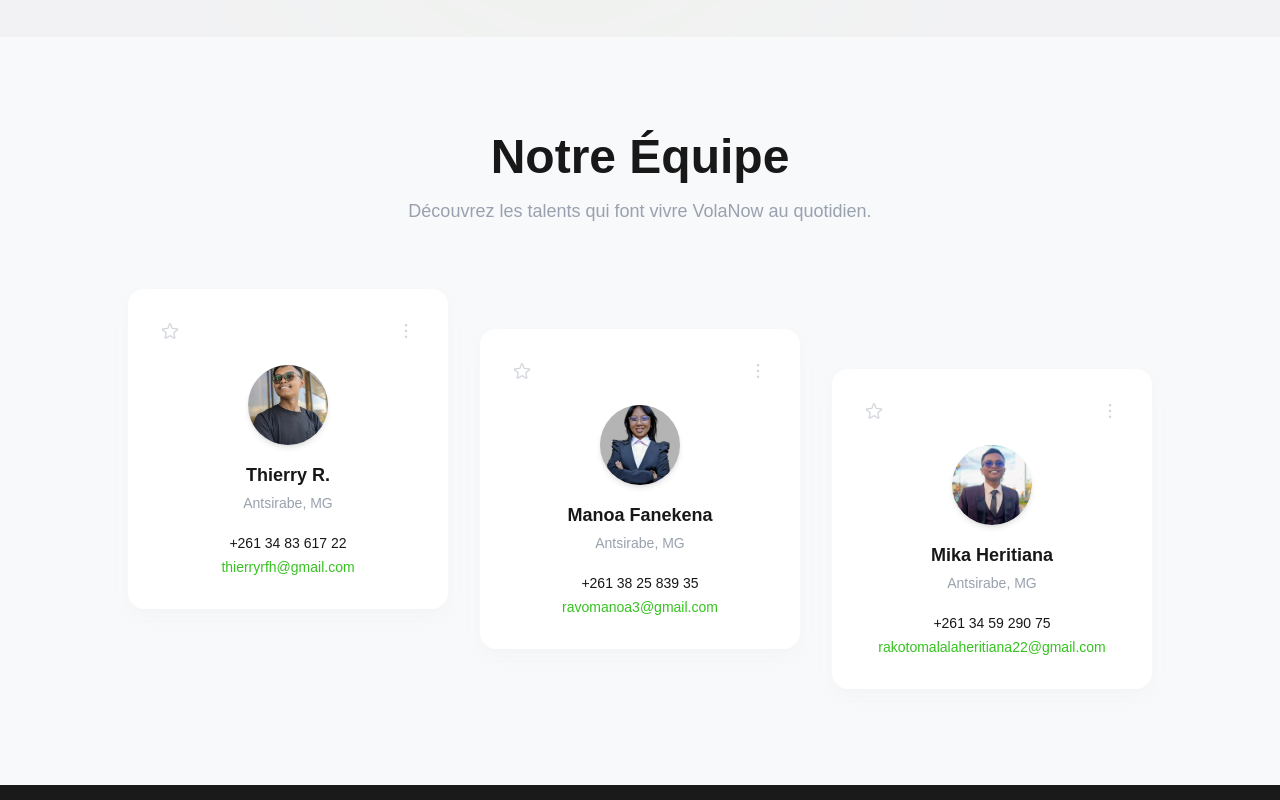
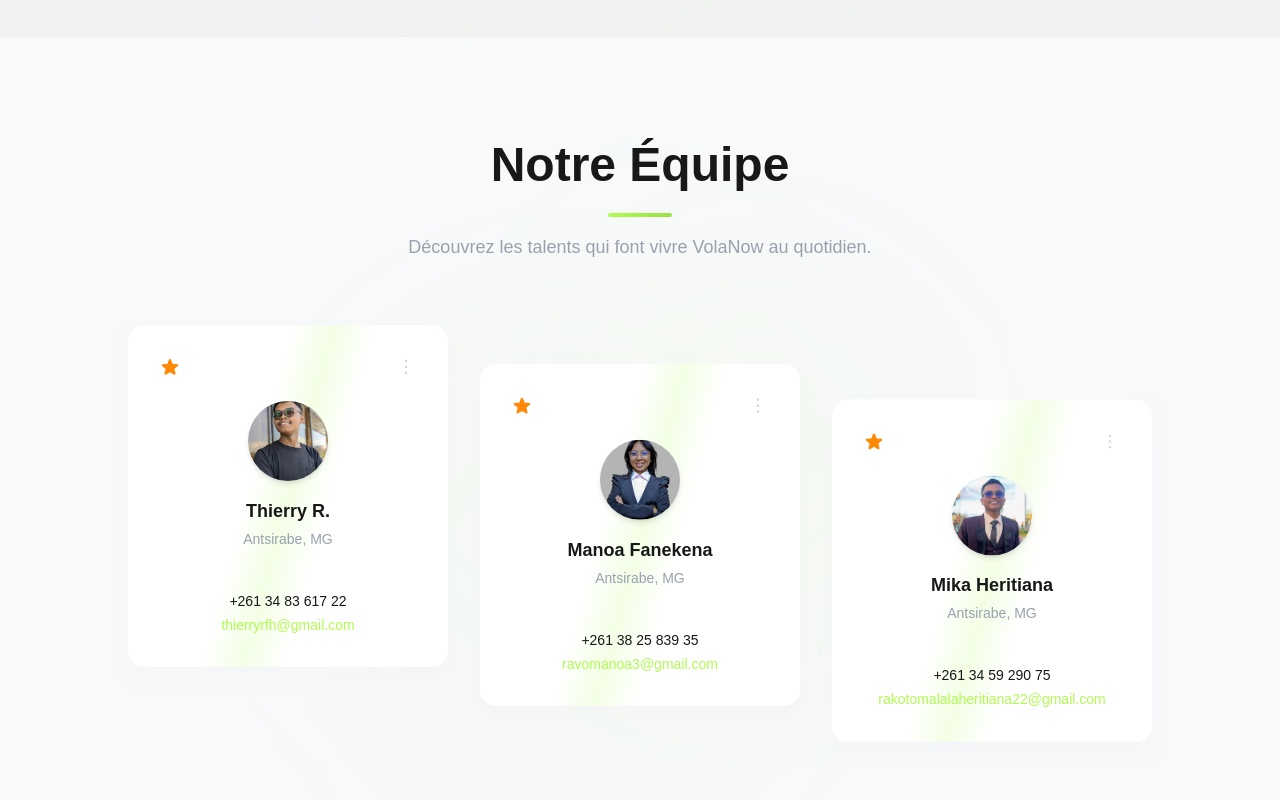
Before and after one commit to 2404mika/Website-VolaNow, a Next.js app: page / in a window 1280 px wide. Shown: the part 1440-2240 px from the top of the page. Built offline with nearby package versions, Linux system fonts and the light colour scheme; a web font is replaced by a local one.

Commit message:
About Final

```diff
--- a/src/app/globals.css
+++ b/src/app/globals.css
@@ -146,3 +146,21 @@ body {
     margin-top: -150px;
   }
 }
+
+@keyframes wave {
+  0% { transform: translateX(-100%); }
+  100% { transform: translateX(200%); }
+}
+
+@keyframes floatCard {
+  0%, 100% { transform: translateY(0); }
+  50% { transform: translateY(-8px); }
+}
+
+.animate-float-card {
+  animation: floatCard 3s ease-in-out infinite;
+}
+
+.group-hover\:animate-pause:hover {
+  animation-play-state: paused;
+}
--- a/src/components/About.tsx
+++ b/src/components/About.tsx
@@ -27,33 +27,51 @@ function useInView(threshold = 0.1) {
   return { ref, isInView };
 }
 
-interface TeamMember {
+interface TeamCardProps {
+  member: {
     name: string;
     role: string;
     location: string;
     phone: string;
     email: string;
     image: string;
+  };
+  index: number;
+  isInView: boolean;
 }
 
-function TeamCard({ member, index, isInView }: { member: TeamMember; index: number; isInView: boolean }) {
+function TeamCard({ member, index, isInView }: TeamCardProps) {
   return (
     <div
-      className={`relative bg-white rounded-2xl p-8 shadow-lg shadow-gray-100/50 transition-all duration-700 ease-[cubic-bezier(0.22,1,0.36,1)] hover:-translate-y-2 hover:shadow-xl hover:shadow-[#B0FC51]/10 ${
-        isInView ? "opacity-100 translate-y-0" : "opacity-0 translate-y-16"
+      className={`group relative cursor-pointer transition-all duration-700 animate-float-card group-hover:animate-pause ${
+        isInView ? "opacity-100 translate-y-0" : "opacity-0 translate-y-24"
       }`}
       style={{
-        transitionDelay: `${index * 150}ms`,
+        transitionDelay: `${index * 200 + 400}ms`,
         marginTop: index === 1 ? "2.5rem" : index === 2 ? "5rem" : "0",
+        animationDelay: `${index * 0.5}s`,
       }}
     >
-      <div className="flex items-start justify-between mb-6">
-        <button className="text-gray-300 hover:text-[#B0FC51] transition-colors duration-300">
-          <svg className="w-5 h-5" fill="none" viewBox="0 0 24 24" strokeWidth={1.5} stroke="currentColor">
+      <div className="relative bg-white rounded-2xl p-8 shadow-lg shadow-gray-100/50 overflow-hidden transition-all duration-500 ease-[cubic-bezier(0.34,1.56,0.64,1)] group-hover:-translate-y-3 group-hover:shadow-xl group-hover:shadow-[#B0FC51]/15">
+        {/* Permanent Wave Animation */}
+        <div className="absolute inset-0 overflow-hidden rounded-2xl pointer-events-none">
+          <div
+            className="absolute inset-0 animate-wave"
+            style={{
+              background: `linear-gradient(105deg, transparent 40%, rgba(176, 252, 81, 0.08) 45%, rgba(176, 252, 81, 0.15) 50%, rgba(176, 252, 81, 0.08) 55%, transparent 60%)`,
+            }}
+          ></div>
+        </div>
+
+        <div className="absolute bottom-0 left-0 h-[3px] bg-gradient-to-r from-[#B0FC51] to-[#9ae045] w-0 group-hover:w-full transition-all duration-700 ease-out"></div>
+
+        <div className="flex items-start justify-between mb-6 relative z-10">
+          <button className="text-orange-400 hover:text-orange-500 transition-all duration-300 hover:rotate-12 hover:scale-110 transform">
+            <svg className="w-5 h-5" fill="currentColor" viewBox="0 0 24 24" strokeWidth={1.5} stroke="currentColor">
               <path strokeLinecap="round" strokeLinejoin="round" d="M11.48 3.499a.562.562 0 011.04 0l2.125 5.111a.563.563 0 00.475.345l5.518.442c.499.04.701.663.321.988l-4.204 3.602a.563.563 0 00-.182.557l1.285 5.385a.562.562 0 01-.84.61l-4.725-2.885a.563.563 0 00-.586 0L6.982 20.54a.562.562 0 01-.84-.61l1.285-5.386a.562.562 0 00-.182-.557l-4.204-3.602a.563.563 0 01.321-.988l5.518-.442a.563.563 0 00.475-.345L11.48 3.5z" />
             </svg>
           </button>
-        <button className="text-gray-300 hover:text-[#181818] transition-colors duration-300">
+          <button className="text-gray-300 hover:text-[#181818] transition-all duration-300 hover:scale-110 transform">
             <svg className="w-5 h-5" fill="currentColor" viewBox="0 0 24 24">
               <circle cx="12" cy="5" r="1.5" />
               <circle cx="12" cy="12" r="1.5" />
@@ -62,24 +80,32 @@ function TeamCard({ member, index, isInView }: { member: TeamMember; index: numb
           </button>
         </div>
 
-      <div className="flex flex-col items-center text-center">
-        <div className="relative w-20 h-20 rounded-full overflow-hidden mb-4 shadow-md bg-gray-100">
+        <div className="flex flex-col items-center text-center relative z-10">
+          <div className="relative w-20 h-20 rounded-full overflow-hidden mb-4 shadow-md bg-gray-100 transition-all duration-500 group-hover:shadow-[#B0FC51]/30 group-hover:scale-105">
             <Image
               src={member.image}
               alt={member.name}
               width={80}
               height={80}
-            className="w-full h-full object-cover"
+              className="w-full h-full object-cover transition-transform duration-500 group-hover:scale-110"
             />
+            <div className="absolute inset-0 rounded-full ring-2 ring-[#B0FC51]/0 group-hover:ring-[#B0FC51]/40 ring-offset-2 ring-offset-white transition-all duration-500 scale-110 opacity-0 group-hover:opacity-100"></div>
           </div>
 
-        <h3 className="text-lg font-bold text-[#181818] mb-1">{member.name}</h3>
-        <p className="text-gray-400 text-sm mb-5">{member.location}</p>
+          <h3 className="text-lg font-bold text-[#181818] mb-1 transition-all duration-500 group-hover:translate-y-[-2px]">{member.name}</h3>
+          <p className="text-gray-400 text-sm mb-5 transition-colors duration-500 group-hover:text-gray-500">{member.location}</p>
 
-        <p className="text-[#181818] text-sm font-medium mb-1">{member.phone}</p>
-        <a href={`mailto:${member.email}`} className="text-[#35C21F] text-sm hover:underline transition-colors duration-300">
+          <div className="flex items-center gap-2 mb-4">
+            <div className="h-[1px] w-0 bg-[#B0FC51] group-hover:w-8 transition-all duration-700 ease-out" style={{ transitionDelay: "100ms" }}></div>
+            <div className="w-1.5 h-1.5 rounded-full bg-[#B0FC51] scale-0 group-hover:scale-100 transition-transform duration-500 ease-out" style={{ transitionDelay: "200ms" }}></div>
+            <div className="h-[1px] w-0 bg-[#B0FC51] group-hover:w-8 transition-all duration-700 ease-out" style={{ transitionDelay: "300ms" }}></div>
+          </div>
+
+          <p className="text-[#181818] text-sm font-medium mb-1 transition-colors duration-500 group-hover:text-[#B0FC51]">{member.phone}</p>
+          <a href={`mailto:${member.email}`} className="text-[#B0FC51] text-sm hover:underline transition-all duration-300 hover:text-[#9ae045] hover:translate-x-1">
             {member.email}
           </a>
+        </div>
       </div>
     </div>
   );
@@ -88,7 +114,42 @@ function TeamCard({ member, index, isInView }: { member: TeamMember; index: numb
 export default function About() {
   const aboutSection = useInView(0.15);
 
-  const team: TeamMember[] = [
+  return (
+    <section id="about" className="py-16 md:py-24 px-4 sm:px-6 lg:px-8 relative overflow-hidden bg-[#F8F9FB]">
+      <div className="absolute top-1/3 left-1/4 w-[500px] h-[500px] bg-[#B0FC51]/[0.04] rounded-full blur-[120px] pointer-events-none"></div>
+      <div className="absolute bottom-1/4 right-1/4 w-[400px] h-[400px] bg-[#B0FC51]/[0.03] rounded-full blur-[100px] pointer-events-none"></div>
+
+      <div ref={aboutSection.ref} className="max-w-5xl mx-auto relative z-10">
+        <div className="text-center mb-12 md:mb-16">
+          <div className="min-h-[3rem] md:min-h-[4rem] flex items-center justify-center mb-3 md:mb-4 overflow-hidden">
+            <h2
+              className={`text-3xl sm:text-4xl md:text-5xl font-bold text-[#181818] transition-all duration-1000 ${
+                aboutSection.isInView ? "opacity-100 translate-y-0" : "opacity-0 translate-y-full"
+              }`}
+            >
+              Notre Équipe
+            </h2>
+          </div>
+
+          <div className="overflow-hidden mb-3 md:mb-4">
+            <div
+              className={`w-16 h-1 bg-gradient-to-r from-[#B0FC51] to-[#9ae045] mx-auto rounded-full transition-all duration-1000 delay-300 ${
+                aboutSection.isInView ? "opacity-100 scale-x-100" : "opacity-0 scale-x-0"
+              }`}
+            ></div>
+          </div>
+
+          <p
+            className={`text-gray-400 text-base md:text-lg max-w-xl mx-auto transition-all duration-1000 delay-500 ${
+              aboutSection.isInView ? "opacity-100 translate-y-0" : "opacity-0 translate-y-8"
+            }`}
+          >
+            Découvrez les talents qui font vivre VolaNow au quotidien.
+          </p>
+        </div>
+
+        <div className="grid grid-cols-1 sm:grid-cols-2 lg:grid-cols-3 gap-6 md:gap-8 items-start">
+          {[
             {
               name: "Thierry R.",
               role: "FullStack & Mobile",
@@ -113,30 +174,7 @@ export default function About() {
               email: "rakotomalalaheritiana22@gmail.com",
               image: "/team/mika.jpeg",
             },
-  ];
-
-  return (
-    <section id="about" className="py-16 md:py-24 px-4 sm:px-6 lg:px-8 relative overflow-hidden bg-[#F8F9FB]">
-      <div ref={aboutSection.ref} className="max-w-5xl mx-auto relative z-10">
-        <div className="text-center mb-12 md:mb-16">
-          <h2
-            className={`text-3xl sm:text-4xl md:text-5xl font-bold text-[#181818] transition-all duration-700 ${
-              aboutSection.isInView ? "opacity-100 translate-y-0" : "opacity-0 translate-y-6"
-            }`}
-          >
-            Notre Équipe
-          </h2>
-          <p
-            className={`mt-3 md:mt-4 text-gray-400 text-base md:text-lg transition-all duration-700 delay-100 ${
-              aboutSection.isInView ? "opacity-100 translate-y-0" : "opacity-0 translate-y-6"
-            }`}
-          >
-            Découvrez les talents qui font vivre VolaNow au quotidien.
-          </p>
-        </div>
-
-        <div className="grid grid-cols-1 sm:grid-cols-2 lg:grid-cols-3 gap-6 md:gap-8 items-start">
-          {team.map((member, index) => (
+          ].map((member, index) => (
             <TeamCard key={index} member={member} index={index} isInView={aboutSection.isInView} />
           ))}
         </div>
```
Lines whose indentation alone changed are shown as unchanged.
